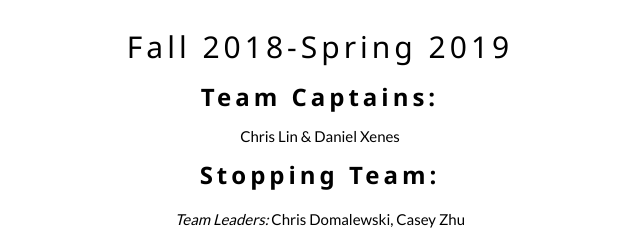
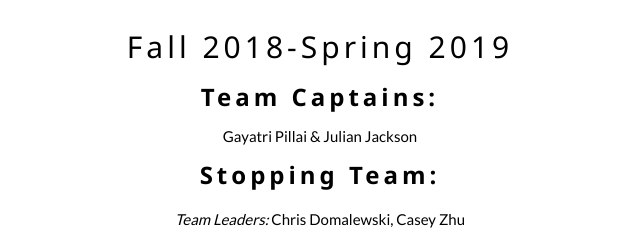
Before and after one commit to JHU-Chem-E-Car/JHU-Chem-E-Car.github.io, a plain HTML site: page team.html in a window 1280 px wide. Shown: the part 780-1020 px from the top of the page, 320-960 px from the left. Drawn offline with nearby package versions, Linux system fonts and the light colour scheme.

Commit message:
Update team.html

```diff
--- a/team.html
+++ b/team.html
@@ -180,7 +180,7 @@ body, html {
       <div class="w3-container w3-content w3-padding-64" style="max-width:800px">
         <!-- Fall 2018 - Spring 2019-->
         <h2 class="w3-wide"> Fall 2018-Spring 2019</h2>
-          <h3 class="w3-wide"> <b>Team Captains:</b></h3><a>Chris Lin & Daniel Xenes</a>
+          <h3 class="w3-wide"> <b>Team Captains:</b></h3><a> Gayatri Pillai & Julian Jackson </a>
 
           <h3 class="w3-wide"> <b>Stopping Team:</b></h3>
             <p><i>Team Leaders:</i> Chris Domalewski, Casey Zhu</p>
```
